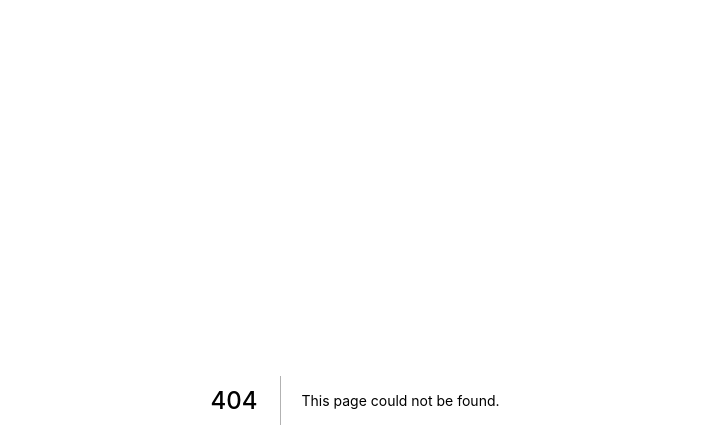
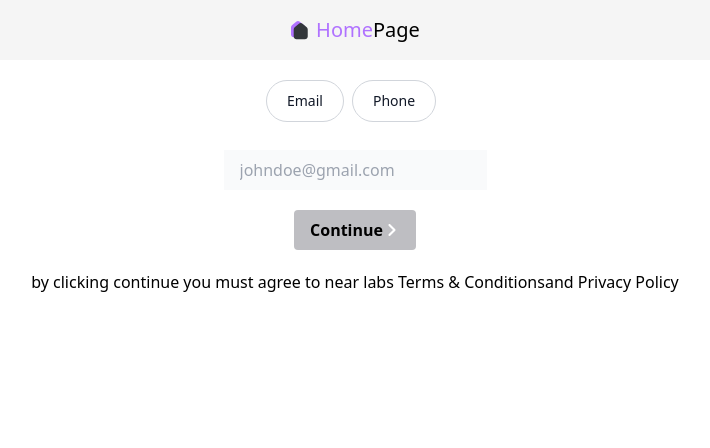
Before and after one commit to fsaldev/build_assessment, a Next.js app: page /signup in a window 1280 px wide. Before the commit this address had no page. Shown: the top 448 px of the page, without its empty margins (285-995 px from the left). Built offline with nearby package versions, Linux system fonts and the light colour scheme.

Commit message:
Sign Up Page

```diff
--- /dev/null
+++ b/components/buttons/ButtonWithIcon.tsx
@@ -0,0 +1,32 @@
+import React from "react";
+
+type Props = {
+  label: string;
+  backgroundColor: string;
+};
+
+const ButtonWithIcon = ({ label, backgroundColor }: Props): JSX.Element => {
+  return (
+    <button
+      className="hover:bg-grey text-grey-darkest font-bold py-2 px-4 rounded flex items-center"
+      style={{ backgroundColor: backgroundColor }}
+    >
+      <span>{ label }</span>
+      <svg
+        className="ml-15"
+        width="17"
+        height="24"
+        viewBox="0 0 17 24"
+        fill="none"
+        xmlns="http://www.w3.org/2000/svg"
+      >
+        <path
+          d="M5.68652 7.70578C5.29674 7.31599 5.29886 6.68189 5.68683 6.29393L5.77467 6.20608C6.16463 5.81612 6.79426 5.81351 7.18874 6.20799L12.2728 11.292C12.6638 11.683 12.6672 12.3135 12.2728 12.708L7.18874 17.792C6.79773 18.183 6.16264 18.1819 5.77467 17.7939L5.68683 17.7061C5.29687 17.3161 5.29352 16.6872 5.68652 16.2942L9.98075 12L5.68652 7.70578Z"
+          fill="white"
+        />
+      </svg>
+    </button>
+  );
+};
+
+export default ButtonWithIcon;
--- a/components/buttons/RoundedBorderButton.tsx
+++ b/components/buttons/RoundedBorderButton.tsx
@@ -8,7 +8,7 @@ const RoundedBorderButton = ({ label }: Props): JSX.Element => {
 
   return (
     <div
-      className="p-4 bg-alabaster border-solid border border-silver-sand"
+      className="text-gray-900 bg-white border border-gray-300 hover:bg-gray-100 focus:ring-4 focus:ring-blue-300 font-medium rounded-full text-sm px-5 py-2.5 text-center mr-2 mb-2 dark:bg-gray-600 dark:text-white dark:border-gray-600 dark:hover:bg-gray-700 dark:hover:border-gray-700 dark:focus:ring-gray-800"
     >
       <span>{label}</span>
     </div>
--- /dev/null
+++ b/components/inputfield/index.tsx
@@ -0,0 +1,20 @@
+import React from "react";
+
+type Props = {
+  onChange: any;
+  placeholder: string;
+  type: string;
+};
+
+const InputField = ({ onChange, type, placeholder }: Props): JSX.Element => {
+  return (
+    <input
+      type={type}
+      placeholder={placeholder}
+      className="px-4 py-2 bg-gray-50 border-slate-300"
+      onChange={onChange}
+    />
+  );
+};
+
+export default InputField;
--- /dev/null
+++ b/pages/signup/index.tsx
@@ -0,0 +1,39 @@
+import React from "react";
+import Link from "next/link";
+import HomeHeader from "../../components/headers/HomeHeader";
+import RoundedButton from "../../components/buttons/RoundedBorderButton";
+import InputField from "../../components/inputfield";
+import ButtonWithIcon from "../../components/buttons/ButtonWithIcon";
+
+export default function SignUp() {
+  const [email, setEmail] = React.useState<string>("");
+  const handleChange = (e) => {
+    console.log("e", e);
+  };
+  return (
+    <div className="flex flex-col items-center justify-center">
+      <HomeHeader />
+      <div className="flex flex-row items-center justify-center mt-5">
+        <RoundedButton label="Email" />
+        <RoundedButton label="Phone" />
+      </div>
+      <div className="mt-5">
+        <InputField
+          onChange={handleChange}
+          type="email"
+          placeholder="johndoe@gmail.com"
+        />
+      </div>
+      <div className="mt-5">
+        <ButtonWithIcon backgroundColor={"#BEBEC2"} label="Continue" />
+      </div>
+      <div className="mt-5">
+        <p className="text-center">
+          by clicking continue you must agree to near labs{" "}
+          <Link href="/">Terms & Conditions</Link>
+          and <Link href="/">Privacy Policy</Link>
+        </p>
+      </div>
+    </div>
+  );
+}
--- /dev/null
+++ b/pages/signup/verification.tsx
@@ -0,0 +1,8 @@
+
+export default function Verifcation() {
+  return (
+    <div className="flex flex-col items-center justify-center">
+      Hello
+    </div>
+  )
+}
```
